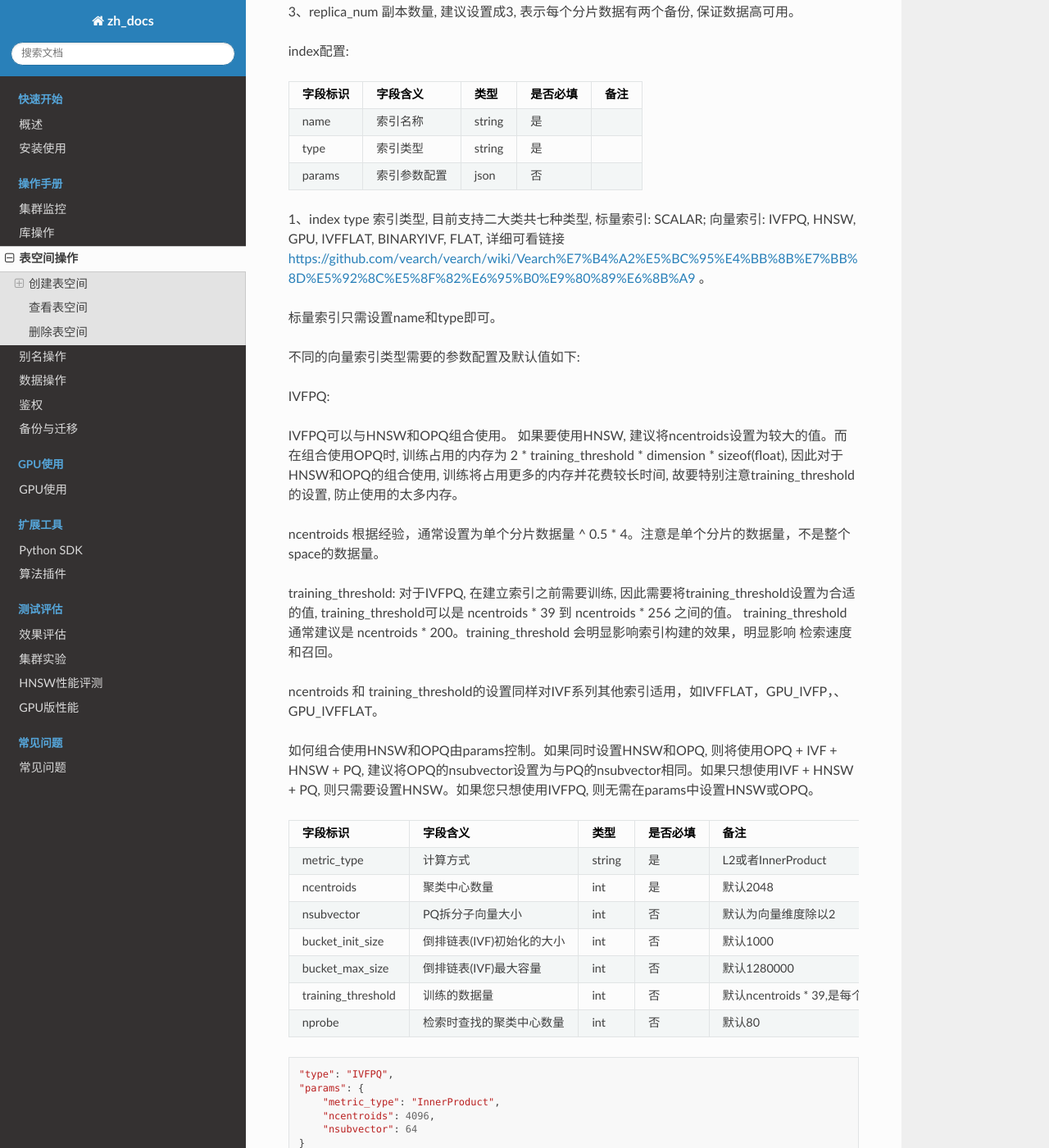
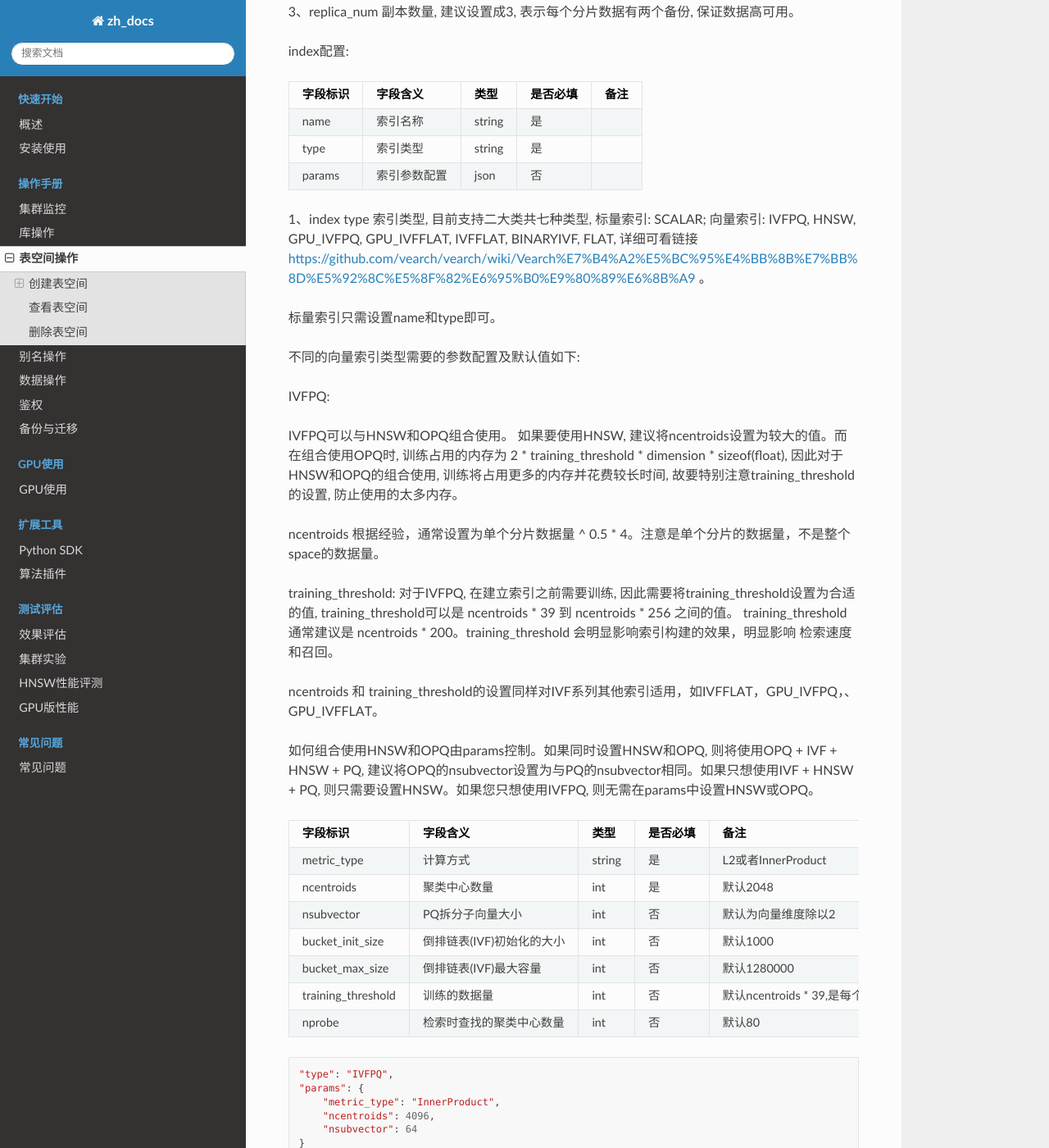
Before and after one commit to vearch/zh_docs, a Sphinx documentation site: the page built from docs/source/use_op/op_space.rst, in a window 1280 px wide and 1400 px high, scrolled down 1637 px. Shown: the whole window at 82% size. Built offline with Sphinx 7.4.7 and the Read the Docs theme 3.1.0, drawn with Linux system fonts in a browser that asks for light colours; pages that are not in the unit, such as notebooks, are missing from menus.

Commit message:
fix: add GPU_IVFPQ and GPU_IVFFLAT

```diff
--- a/docs/source/use_op/op_space.rst
+++ b/docs/source/use_op/op_space.rst
@@ -99,7 +99,7 @@ index配置:
 | params   | 索引参数配置 | json   | 否       |      |
 +----------+--------------+--------+----------+------+
 
-1、index type 索引类型, 目前支持二大类共七种类型, 标量索引: SCALAR; 向量索引: IVFPQ, HNSW, GPU, IVFFLAT, BINARYIVF, FLAT, 详细可看链接
+1、index type 索引类型, 目前支持二大类共七种类型, 标量索引: SCALAR; 向量索引: IVFPQ, HNSW, GPU_IVFPQ, GPU_IVFFLAT, IVFFLAT, BINARYIVF, FLAT, 详细可看链接
 https://github.com/vearch/vearch/wiki/Vearch%E7%B4%A2%E5%BC%95%E4%BB%8B%E7%BB%8D%E5%92%8C%E5%8F%82%E6%95%B0%E9%80%89%E6%8B%A9 。
 
 标量索引只需设置name和type即可。
@@ -119,7 +119,7 @@ training_threshold可以是 ncentroids * 39 到 ncentroids * 256 之间的值。
 training_threshold通常建议是 ncentroids * 200。training_threshold 会明显影响索引构建的效果，明显影响
 检索速度和召回。
 
-ncentroids 和 training_threshold的设置同样对IVF系列其他索引适用，如IVFFLAT，GPU_IVFP，、GPU_IVFFLAT。
+ncentroids 和 training_threshold的设置同样对IVF系列其他索引适用，如IVFFLAT，GPU_IVFPQ，、GPU_IVFFLAT。
 
 如何组合使用HNSW和OPQ由params控制。如果同时设置HNSW和OPQ, 则将使用OPQ + IVF + HNSW + PQ,
 建议将OPQ的nsubvector设置为与PQ的nsubvector相同。如果只想使用IVF + HNSW + PQ,
```
